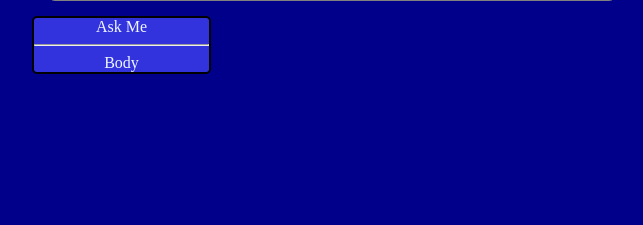
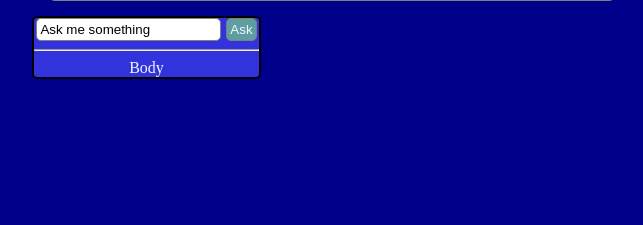
Before and after one commit to Wbradmeyer/chat_bot, a Flask app: page /players/all in a window 1280 px wide. Shown: the part 190-415 px from the top of the page, without its empty margins (308-951 px from the left). Run offline with Flask 3, Linux system fonts and the light colour scheme; data that the repository does not hold is empty.

Commit message:
user input for chatbot

```diff
--- a/flask_app/static/css/style.css
+++ b/flask_app/static/css/style.css
@@ -48,7 +48,7 @@ th, td {
     padding: 5px 20px 5px 5px;
 }
 
-a {
+a, button {
     color: aliceblue;
     text-decoration: none;
     border: 1px solid gray;
@@ -58,9 +58,20 @@ a {
 }
 
 .chatbot {
-    max-width: 175px;
+    max-width: 225px;
     background-color:rgb(51, 51, 222);
     border: 2px solid black;
     border-radius: 5px;
     text-align: center;
 }
+
+input {
+    border: 1px solid gray;
+    padding: 3px;
+    border-radius: 5px;
+}
+
+.user_request {
+    display: flex;
+    justify-content: space-around;
+}
--- a/flask_app/templates/display_all.html
+++ b/flask_app/templates/display_all.html
@@ -39,7 +39,10 @@
         </div>
         <!-- chatbot at bottom of page -->
         <div class="chatbot">
-            <div>Ask Me</div>
+            <form class="user_request">
+                <input type="text" value="Ask me something">
+                <button type="submit">Ask</button>
+            </form>
             <hr>
             <div>Body</div>
         </div>
```
